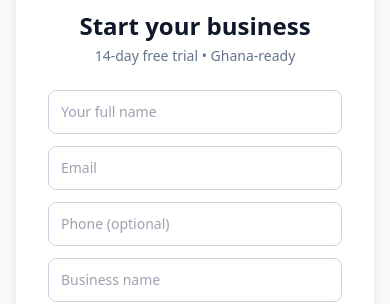
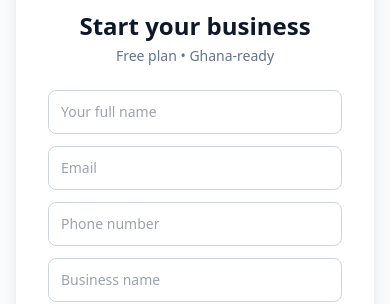
Before and after one commit to rofrimpong/Mystocks, a React (Vite) app in the folder frontend/: page /register in a window 390 px wide. Shown: the part 198-502 px from the top of the page. Built offline with nearby package versions, Linux system fonts and the light colour scheme; no server answers.

Commit message:
Require phone and update free plan signup

```diff
--- a/frontend/src/pages/RegisterPage.tsx
+++ b/frontend/src/pages/RegisterPage.tsx
@@ -51,7 +51,7 @@ export default function RegisterPage() {
         <div className="mb-6 text-center">
           <img src="/pwa-192x192.png" alt="CNMG STOCKS" className="mx-auto mb-3 h-16 w-16 rounded-2xl object-cover shadow-sm" />
           <h1 className="text-2xl font-bold text-slate-900">Start your business</h1>
-          <p className="mt-1 text-sm text-slate-500">14-day free trial • Ghana-ready</p>
+          <p className="mt-1 text-sm text-slate-500">Free plan • Ghana-ready</p>
         </div>
 
         <form onSubmit={handleSubmit} className="space-y-3">
@@ -75,7 +75,8 @@ export default function RegisterPage() {
             className="w-full rounded-lg border border-slate-300 px-3 py-2.5 text-sm outline-none focus:border-teal-600 focus:ring-2 focus:ring-teal-100"
           />
           <input
-            placeholder="Phone (optional)"
+            required
+            placeholder="Phone number"
             value={form.phone}
             onChange={(e) => update('phone', e.target.value)}
             className="w-full rounded-lg border border-slate-300 px-3 py-2.5 text-sm outline-none focus:border-teal-600 focus:ring-2 focus:ring-teal-100"
```
Also changed, not shown: 2 other files (tests, documents, lock files or other folders).
